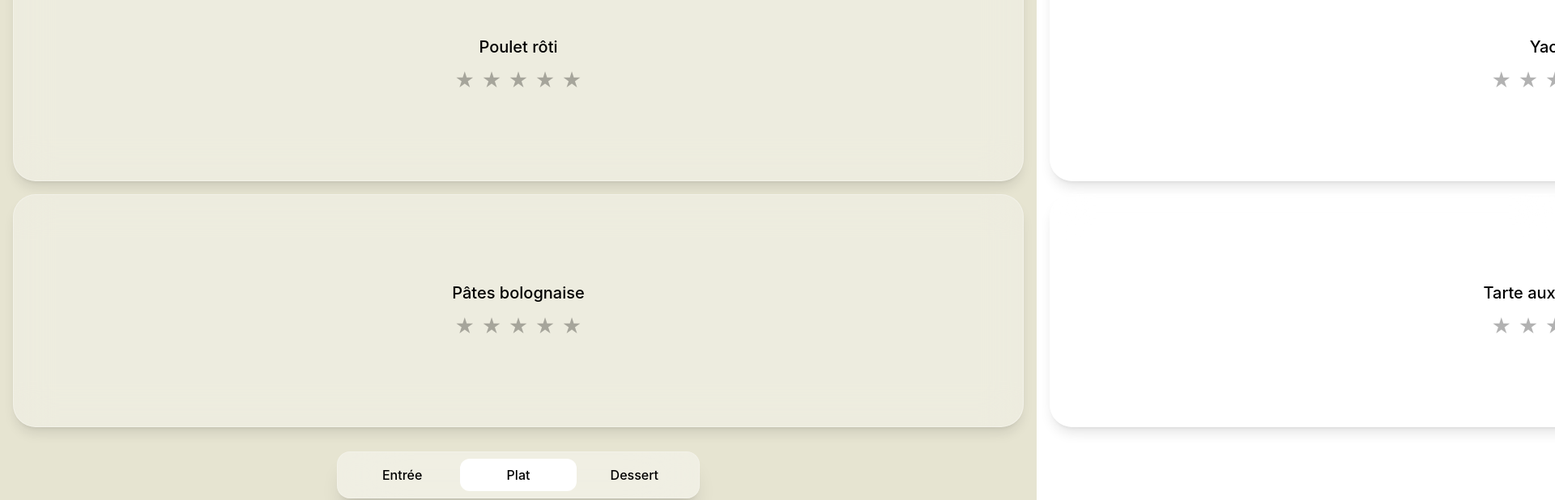
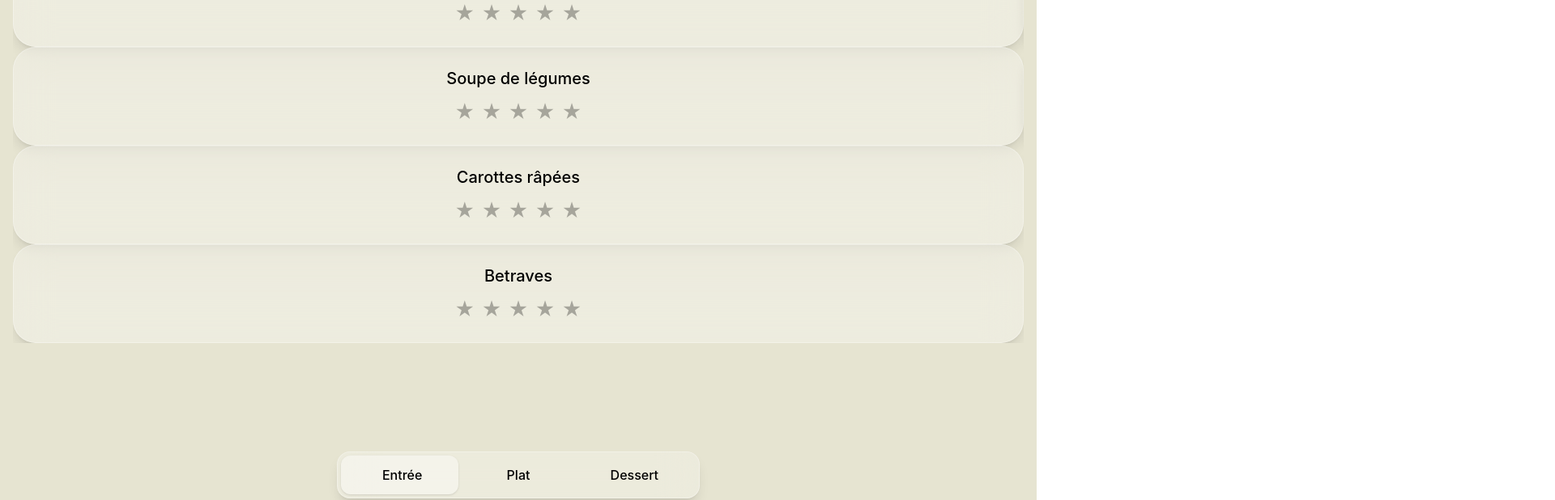
Before and after one commit to MaxDkn/menu, a Next.js app: page /menu/ in a window 1280 px wide. Shown: the part 160-778 px from the top of the page at 81% size, 1920 px wide, since content can reach past the window. Built offline with nearby package versions, Linux system fonts and the light colour scheme.

Commit message:
finish navbar

```diff
--- a/app/page.tsx
+++ b/app/page.tsx
@@ -1,12 +1,15 @@
 "use client";
 
-import { useState } from "react";
-import { motion } from "framer-motion";
+import { useState, useEffect, useRef } from "react";
+import Slider from "react-slick";
+import { motion, useMotionValue, useTransform } from "framer-motion";
+import "slick-carousel/slick/slick.css";
+import "slick-carousel/slick/slick-theme.css";
 
 type Category = "starter" | "dish" | "dessert";
 
 const MENU = {
-  starter: ["Salade de tomates", "Soupe de légumes", "Carottes râpées","Betraves"],
+  starter: ["Salade de tomates", "Soupe de légumes", "Carottes râpées", "Betraves"],
   dish: ["Poulet rôti", "Pâtes bolognaise"],
   dessert: ["Yaourt", "Tarte aux pommes"],
 };
@@ -21,12 +24,76 @@ function getTodayDate() {
   });
 }
 
+// -------------------- MenuCard Component --------------------
+type MenuCardProps = {
+  item: string;
+  rating: number;
+  locked: boolean;
+  onRate: (value: number) => void;
+  onToggle: () => void;
+  dark: boolean;
+};
+
+function MenuCard({ item, rating, locked, onRate, onToggle, dark }: MenuCardProps) {
+  return (
+    <div
+      onClick={onToggle}
+      className={`
+        w-full flex-1
+        rounded-[28px]
+        flex flex-col justify-center items-center
+        transition-all duration-300
+        p-6
+        ${locked ? "bg-white/10 opacity-40" : "bg-white/30 backdrop-blur-xl shadow-lg border border-white/30"}
+      `}
+    >
+      <h2 className="text-xl font-medium mb-3 text-center px-4">{item}</h2>
+
+      <div className="flex gap-2">
+        {[1, 2, 3, 4, 5].map((star) => (
+          <button
+            key={star}
+            onClick={(e) => {
+              e.stopPropagation();
+              onRate(star);
+            }}
+            className={`text-2xl ${
+              rating >= star ? "text-yellow-400" : dark ? "text-white/30" : "text-black/30"
+            }`}
+          >
+            ★
+          </button>
+        ))}
+      </div>
+
+      {locked && <p className="mt-2 text-xs opacity-70">Cliquer pour modifier</p>}
+    </div>
+  );
+}
+
+// -------------------- Page Component --------------------
 export default function Page() {
-  const [index, setIndex] = useState(1);
-  const [dark, setDark] = useState(false);
-
   const [ratings, setRatings] = useState<Record<string, number>>({});
   const [locked, setLocked] = useState<Record<string, boolean>>({});
+
+  const prefersDark =
+    typeof window !== "undefined" && window.matchMedia("(prefers-color-scheme: dark)").matches;
+  const [dark, setDark] = useState(prefersDark);
+
+  useEffect(() => {
+    const mediaQuery = window.matchMedia("(prefers-color-scheme: dark)");
+    const handler = (e: MediaQueryListEvent) => setDark(e.matches);
+    mediaQuery.addEventListener("change", handler);
+    return () => mediaQuery.removeEventListener("change", handler);
+  }, []);
+
+  useEffect(() => {
+    // Bloque le scroll vertical pour effet app
+    document.body.style.overflow = "hidden";
+    return () => {
+      document.body.style.overflow = "";
+    };
+  }, []);
 
   const handleRate = (item: string, value: number) => {
     if (locked[item]) return;
@@ -35,140 +102,93 @@ export default function Page() {
   };
 
   const toggleUnlock = (item: string) => {
-    if (locked[item]) {
-      setLocked((prev) => ({ ...prev, [item]: false }));
-    }
+    if (locked[item]) setLocked((prev) => ({ ...prev, [item]: false }));
   };
 
-  const bg = dark
-    ? "bg-[#0f0f0f]"
-    : "bg-[#e6e4d1]";
-
+  const bg = dark ? "bg-[#0f0f0f]" : "bg-[#e6e4d1]";
   const text = dark ? "text-white" : "text-black";
 
+  const sliderRef = useRef<Slider>(null);
+
+  // Motion value pour bulle liquid glass
+  const x = useMotionValue(0);
+  const [currentIndex, setCurrentIndex] = useState(0);
+
+  const sliderSettings = {
+    dots: false,
+    infinite: false,
+    speed: 500,
+    slidesToShow: 1,
+    slidesToScroll: 1,
+    swipeToSlide: true,
+    arrows: false,
+    afterChange: (index: number) => setCurrentIndex(index),
+    beforeChange: (oldIndex: number, newIndex: number) => setCurrentIndex(newIndex),
+    onSwipe: () => {
+      // Pas nécessaire, le motion value suit l'index
+    },
+  };
+
+  // On calcule la position de la bulle en % selon index
+  const bubbleX = useTransform(x, [0, 1], [0, 100 / 3]); // 3 boutons, largeur 33.33%
+
   return (
-    <main className={`h-screen w-screen ${bg} ${text} transition-colors duration-500 flex flex-col font-[Inter]`}>
+    <main className={`h-[100dvh] w-screen ${bg} ${text} transition-colors duration-500 flex flex-col font-[Inter]`}>
 
       {/* HEADER */}
       <div className="pt-10 pb-2 flex justify-center items-center relative">
-        <h1 className="text-2xl font-semibold capitalize">
-          Menu du {getTodayDate()}
-        </h1>
-
-        {/* TOGGLE DARK MODE */}
-        <button
-          onClick={() => setDark(!dark)}
-          className="absolute right-4 top-10 px-3 py-1 rounded-full bg-white/20 backdrop-blur-md border border-white/30 text-sm"
-        >
-          {dark ? "☀️" : "🌙"}
-        </button>
+        <h1 className="text-2xl font-semibold capitalize">Menu du {getTodayDate()}</h1>
       </div>
 
       {/* SLIDER */}
-      <motion.div
-        className="flex flex-1"
-        drag="x"
-        dragConstraints={{ left: 0, right: 0 }}
-        onDragEnd={(_, info) => {
-          if (info.offset.x < -100 && index < 2) setIndex(index + 1);
-          if (info.offset.x > 100 && index > 0) setIndex(index - 1);
-        }}
-        animate={{ x: `-${index * 100}%` }}
-        transition={{ type: "spring", stiffness: 120, damping: 20 }}
-      >
+      <div className="flex-1 px-4 pb-28 pt-4">
+        <Slider ref={sliderRef} {...sliderSettings}>
           {categories.map((cat) => (
-          <div
-            key={cat}
-            className="min-w-full flex flex-col justify-center gap-4 px-4 pb-28 pt-4"
-          >
-            {MENU[cat].map((item) => {
-              const isLocked = locked[item];
-
-              return (
-                <motion.div
+            <div key={cat} className="flex flex-col gap-4">
+              {MENU[cat].map((item) => (
+                <MenuCard
                   key={item}
-                  onClick={() => toggleUnlock(item)}
-                  whileTap={{ scale: 0.98 }}
-                  className={`
-                    w-full flex-1
-                    rounded-[28px]
-                    flex flex-col justify-center items-center
-                    transition-all duration-300
-                    ${
-                      isLocked
-                        ? "bg-white/10 opacity-40"
-                        : "bg-white/30 backdrop-blur-xl shadow-lg border border-white/30"
-                    }
-                  `}
-                >
-                  <h2 className="text-xl font-medium mb-3 text-center px-4">
-                    {item}
-                  </h2>
-
-                  {/* ÉTOILES */}
-                  <div className="flex gap-2">
-                    {[1, 2, 3, 4, 5].map((star) => (
-                      <motion.button
-                        key={star}
-                        whileTap={{ scale: 1.3 }}
-                        onClick={(e) => {
-                          e.stopPropagation();
-                          handleRate(item, star);
-                        }}
-                        className={`text-2xl ${
-                          ratings[item] >= star
-                            ? "text-yellow-400"
-                            : dark
-                            ? "text-white/30"
-                            : "text-black/30"
-                        }`}
-                      >
-                        ★
-                      </motion.button>
+                  item={item}
+                  rating={ratings[item] || 0}
+                  locked={locked[item] || false}
+                  onRate={(value) => handleRate(item, value)}
+                  onToggle={() => toggleUnlock(item)}
+                  dark={dark}
+                />
               ))}
             </div>
+          ))}
+        </Slider>
+      </div>
 
-                  {isLocked && (
-                    <p className="mt-2 text-xs opacity-70">
-                      Cliquer pour modifier
-                    </p>
-                  )}
-                </motion.div>
-              );
-            })}
-          </div>
-        ))}
-      </motion.div>
-
-      {/* NAVBAR GLASS */}
+      {/* NAVBAR LIQUID GLASS */}
       <div className="absolute bottom-6 left-1/2 -translate-x-1/2 w-[90%] max-w-md">
-        <div className={`
-          backdrop-blur-2xl
-          border border-white/20
-          shadow-xl
+        <div
+          className={`
+            relative
+            backdrop-blur-xl
+            bg-white/25
+            border border-white/30
+            shadow-lg
             rounded-2xl
             px-2 py-2
             flex justify-between
-          ${dark ? "bg-white/10" : "bg-white/40"}
-        `}>
+          `}
+        >
+          {/* BULLE ANIMÉE FLUIDE */}
+          <motion.div
+            className="absolute top-1 left-1 h-[calc(100%-0.5rem)] w-[calc(33.33%-0.25rem)] rounded-xl bg-white/40 shadow-sm"
+            animate={{ x: `${currentIndex * 100}%` }}
+            transition={{ type: "spring", stiffness: 250, damping: 35 }}
+          />
+
           {["Entrée", "Plat", "Dessert"].map((label, i) => (
             <button
               key={label}
-              onClick={() => setIndex(i)}
-              className="relative flex-1 py-2 text-center"
+              onClick={() => sliderRef.current?.slickGoTo(i)}
+              className="relative flex-1 py-2 text-center z-10"
             >
-              {index === i && (
-                <motion.div
-                  layoutId="bubble"
-                  className={`absolute inset-0 rounded-xl ${
-                    dark ? "bg-white/20" : "bg-white"
-                  }`}
-                />
-              )}
-
-              <span className="relative z-10 font-medium">
-                {label}
-              </span>
+              <span className="relative z-10 font-medium">{label}</span>
             </button>
           ))}
         </div>
--- a/package.json
+++ b/package.json
@@ -16,7 +16,9 @@
     "lucide-react": "^0.562.0",
     "next": "16.1.1",
     "react": "19.2.3",
-    "react-dom": "19.2.3"
+    "react-dom": "19.2.3",
+    "react-slick": "^0.31.0",
+    "slick-carousel": "^1.8.1"
   },
   "devDependencies": {
     "@tailwindcss/postcss": "^4",
```
Also changed, not shown: 1 other file (tests, documents, lock files or other folders). Lines whose indentation alone changed are shown as unchanged.
